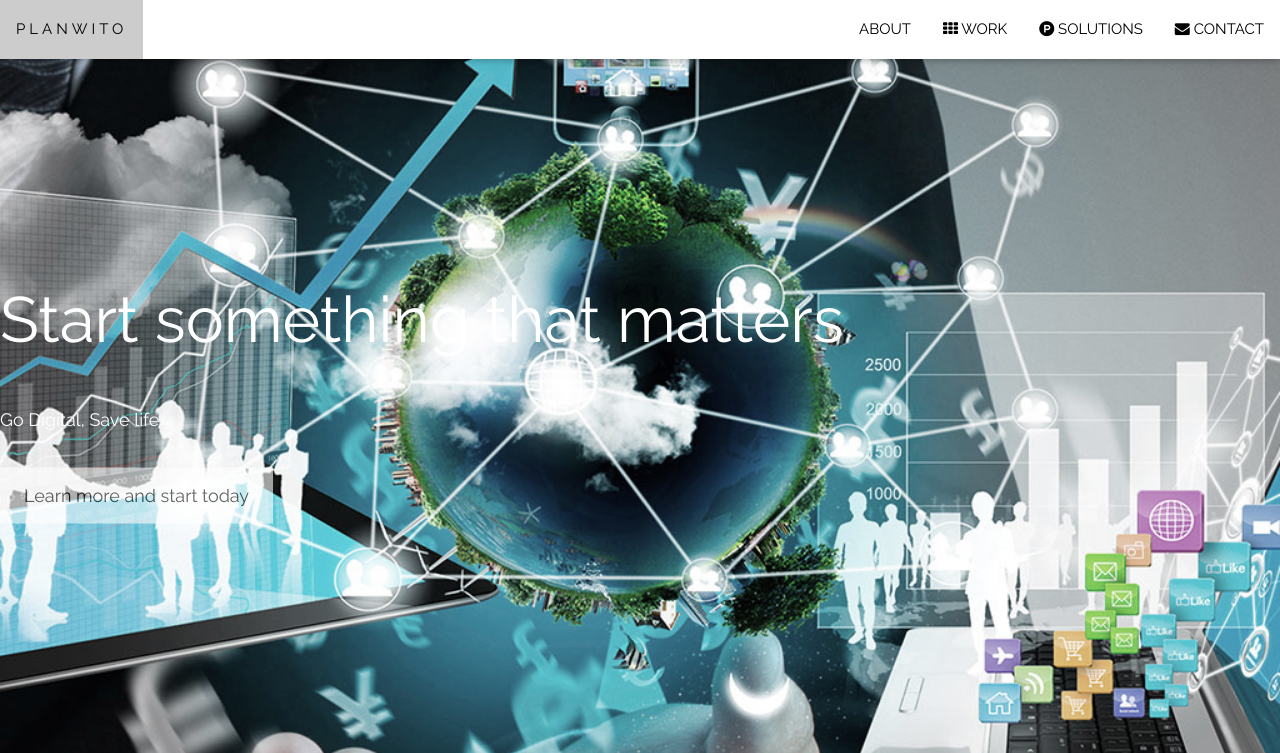
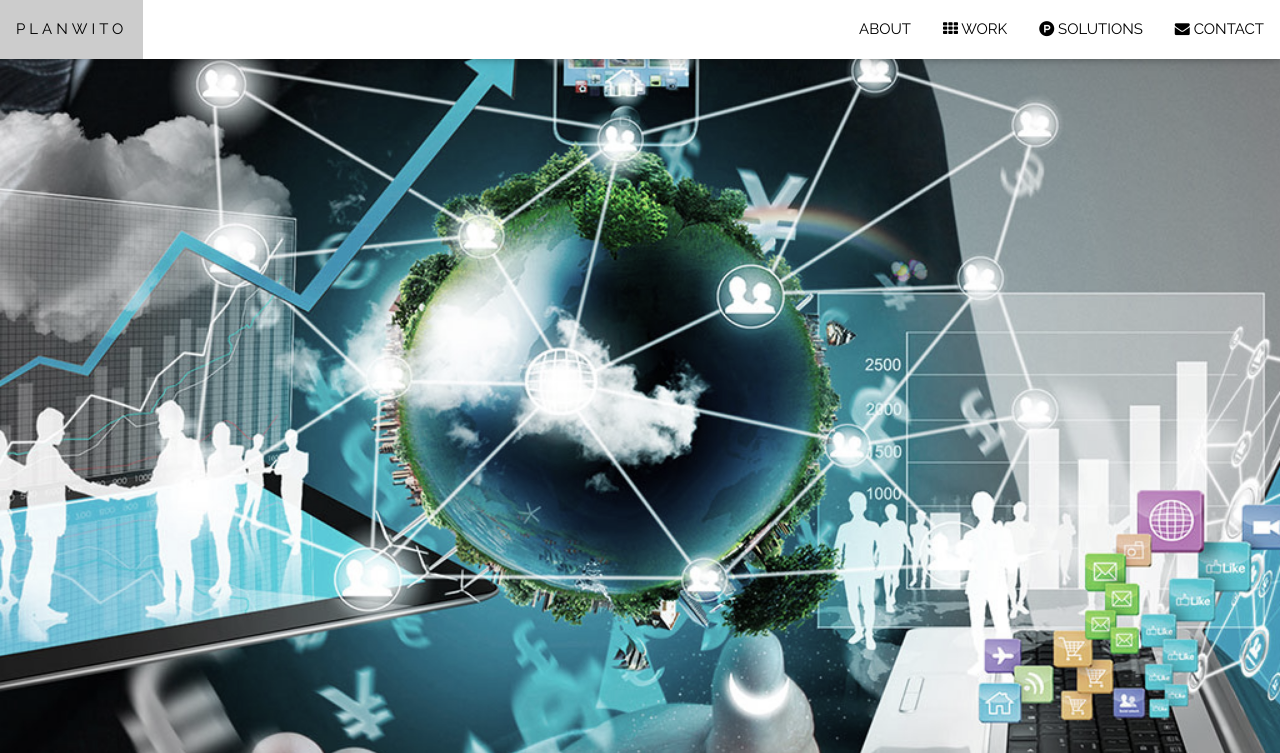
Before and after one commit to Srikantaraut/planwito.github.io, a plain HTML site: page index.html in a window 1280 px wide. Shown: the top 753 px of the page. Drawn offline with nearby package versions, Linux system fonts and the light colour scheme; some packages are replaced by stand-ins of ours; files whose address does not match are found by name.

Commit message:
Update index.html

```diff
--- a/index.html
+++ b/index.html
@@ -171,7 +171,7 @@ function showSlides() {
 
 <!-- Header with full-height image -->
 <header class="bgimg-1 w3-display-container w3-grayscale-min" id="home">
-  <div class="w3-display-left w3-padding-xxlarge w3-text-white">
+  <!--<div class="w3-display-left w3-padding-xxlarge w3-text-white">
     <span class="w3-jumbo w3-hide-small">Start something that matters</span><br>
     <span class="w3-xxlarge w3-hide-large w3-hide-medium">Care for all</span><br>
     <span class="w3-large">Go Digital, Save life.</span>
@@ -183,7 +183,7 @@ function showSlides() {
     <a href="#" class="w3-hover-text-white"><i class="fa fa-instagram"></i></a>
     <a href="#" class="w3-hover-text-white"><i class="fa fa-twitter"></i></a>
     <a href="#" class="w3-hover-text-white"><i class="fa fa-linkedin"></i></a>
-  </div>
+  </div>-->
     <div class="slideshow-container">
   <div class="mySlides fade">
     <div class="numbertext">1 / 3</div>
```
